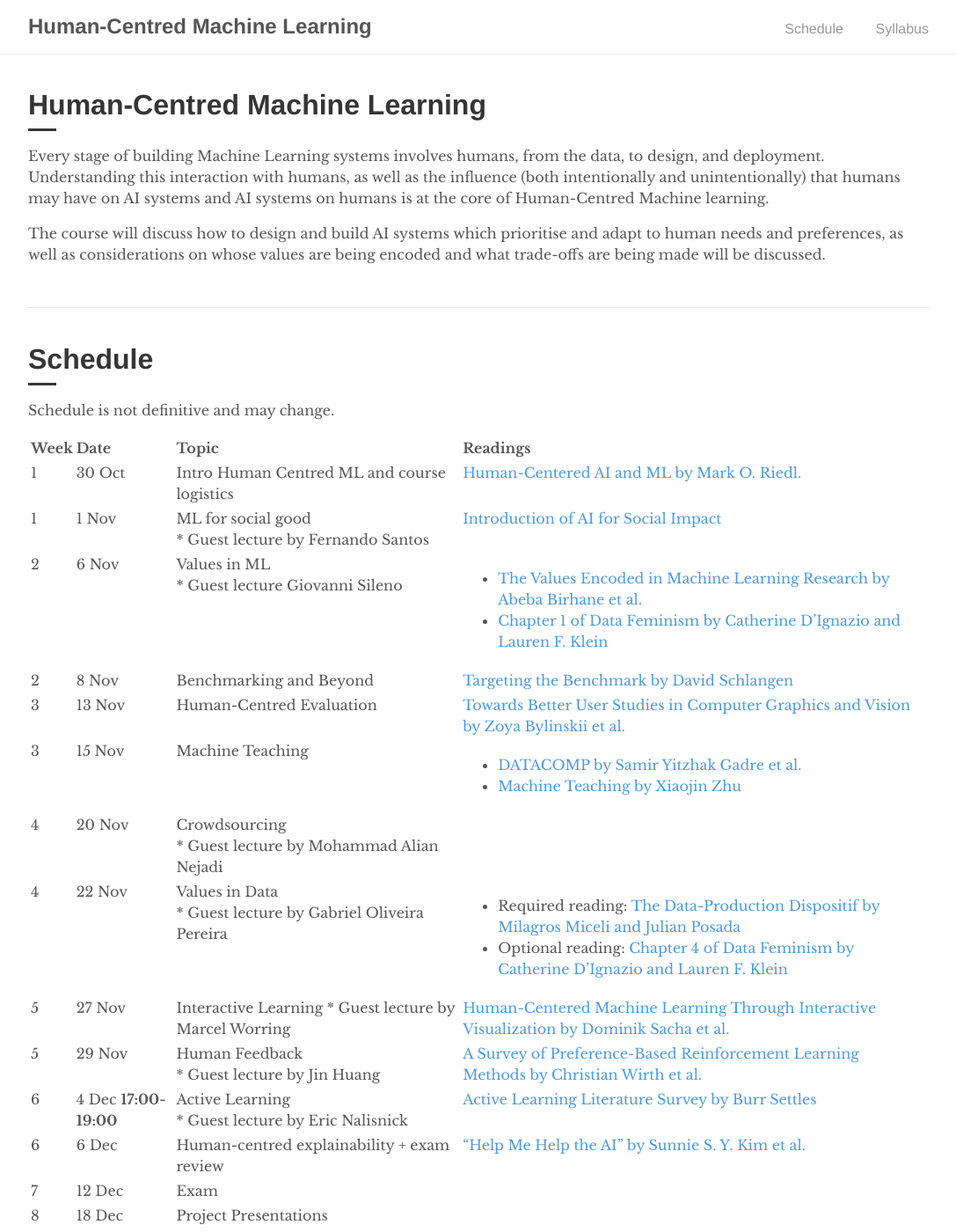
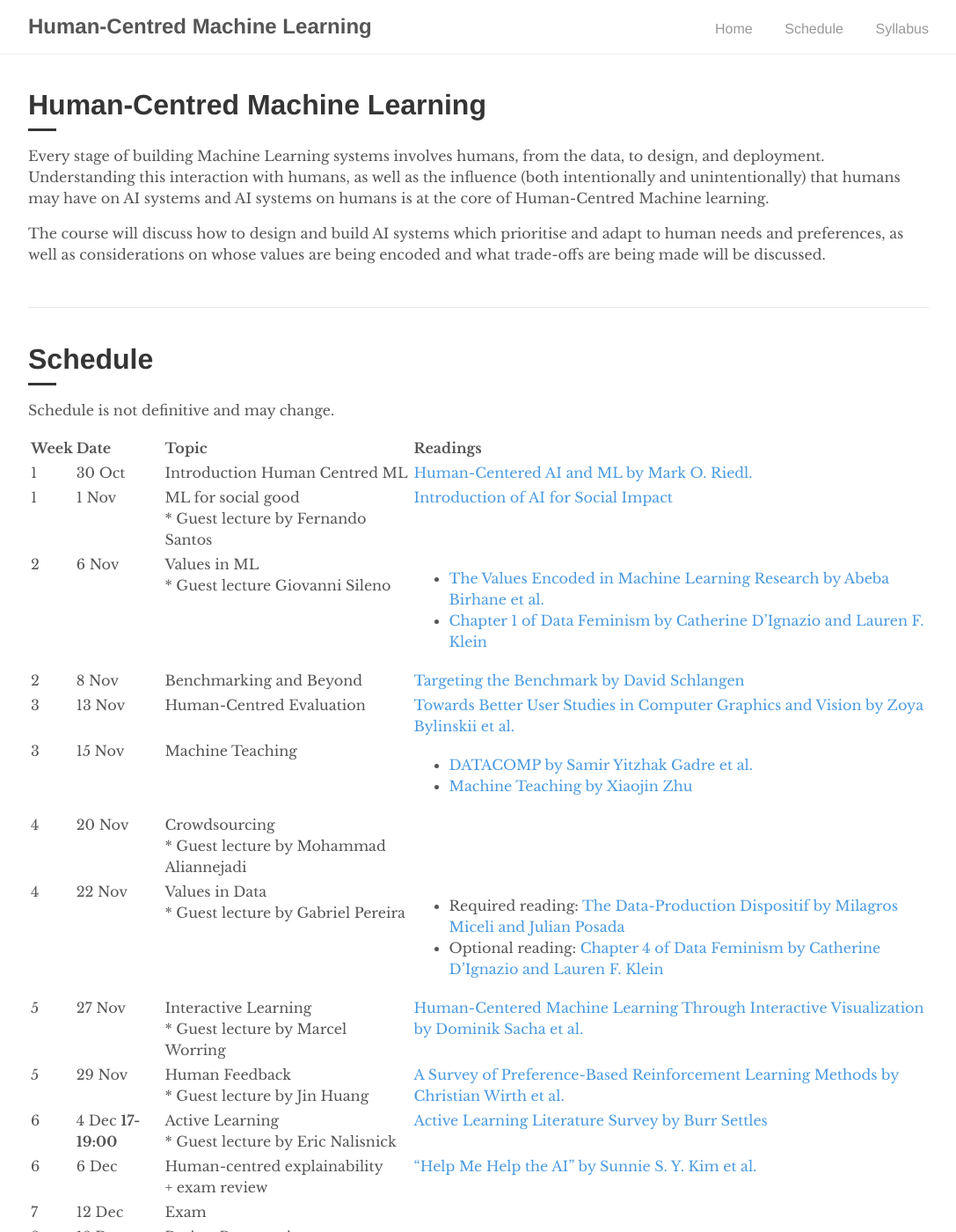
Before and after one commit to amsterdam-hcml/amsterdam-hcml.github.io, a Jekyll site: the page built from index.html, in a window 1280 px wide and 1400 px high. Shown: the whole window at 88% size, without its empty margins (96-1183 px from the left). Built offline with Jekyll 4.4.1, drawn with Linux system fonts in a browser that asks for light colours; the list of posts is cut into pages by our own code.

Commit message:
Improved formatting

```diff
--- a/_includes/navigation.html
+++ b/_includes/navigation.html
@@ -4,6 +4,7 @@
       <h2 class="nav-title">{{ site.title }}</h2>
     </a>
     <ul>
+      <li><a href="{{ site.baseurl }}">Home</a></li>
       <li><a href="{{ site.baseurl }}/#schedule">Schedule</a></li>
       <li><a href="{{ '/syllabus' | prepend: site.baseurl }}">Syllabus</a></li>
     </ul>
--- a/_includes/schedule.md
+++ b/_includes/schedule.md
@@ -2,17 +2,17 @@
 
 | Week | Date | Topic | Readings |
 | :---- | :---- | :---- | :---- |
-| 1 | 30 Oct | Intro Human Centred ML and course logistics | [Human-Centered AI and ML by Mark O. Riedl.](https://arxiv.org/abs/1901.11184)  |
+| 1 | 30 Oct | Introduction Human Centred ML | [Human-Centered AI and ML by Mark O. Riedl.](https://arxiv.org/abs/1901.11184)  |
 | 1 | 1 Nov | ML for social good <br/> * Guest lecture by Fernando Santos | [Introduction of AI for Social Impact](https://ai4sibook.org/)  |
 | 2 | 6 Nov | Values in ML <br/> * Guest lecture Giovanni Sileno | {::nomarkdown}<ul><li>{:/}[The Values Encoded in Machine Learning Research by Abeba Birhane et al.](https://dl.acm.org/doi/abs/10.1145/3531146.3533083){::nomarkdown}</li><li>{:/}[Chapter 1 of Data Feminism by Catherine D'Ignazio and Lauren F. Klein](https://data-feminism.mitpress.mit.edu/pub/vi8obxh7/release/4){::nomarkdown}</li></ul>{:/} |
 | 2 | 8 Nov | Benchmarking and Beyond | [Targeting the Benchmark by David Schlangen](https://arxiv.org/abs/2007.04792)   |
 | 3 | 13 Nov | Human-Centred Evaluation | [Towards Better User Studies in Computer Graphics and Vision by Zoya Bylinskii et al.](https://arxiv.org/abs/2206.11461)  |
 | 3 | 15 Nov | Machine Teaching | {::nomarkdown}<ul><li>{:/}[DATACOMP by Samir Yitzhak Gadre et al.](https://arxiv.org/pdf/2304.14108){::nomarkdown}</li> <li>{:/}[Machine Teaching by Xiaojin Zhu ](https://ojs.aaai.org/index.php/AAAI/article/view/9761) {::nomarkdown}</li></ul>{:/} |
-| 4 | 20 Nov | Crowdsourcing <br/> * Guest lecture by Mohammad Alian Nejadi  |  |
-| 4 | 22 Nov | Values in Data <br/> * Guest lecture by Gabriel Oliveira Pereira | {::nomarkdown}<ul><li>{:/}Required reading:  [The Data-Production Dispositif by Milagros Miceli and Julian Posada](https://dl.acm.org/doi/10.1145/3555561) {::nomarkdown}</li> <li>{:/}Optional reading: [Chapter 4 of Data Feminism by Catherine D'Ignazio and Lauren F. Klein](https://data-feminism.mitpress.mit.edu/pub/h1w0nbqp/release/3) {::nomarkdown}</li></ul>{:/}  |
-| 5 | 27 Nov | Interactive Learning * Guest lecture by Marcel Worring | [Human-Centered Machine Learning Through Interactive Visualization by Dominik Sacha et al.](https://www.esann.org/sites/default/files/proceedings/legacy/es2016-166.pdf) |
+| 4 | 20 Nov | Crowdsourcing <br/> * Guest lecture by Mohammad Aliannejadi  |  |
+| 4 | 22 Nov | Values in Data <br/> * Guest lecture by Gabriel Pereira | {::nomarkdown}<ul><li>{:/}Required reading:  [The Data-Production Dispositif by Milagros Miceli and Julian Posada](https://dl.acm.org/doi/10.1145/3555561) {::nomarkdown}</li> <li>{:/}Optional reading: [Chapter 4 of Data Feminism by Catherine D'Ignazio and Lauren F. Klein](https://data-feminism.mitpress.mit.edu/pub/h1w0nbqp/release/3) {::nomarkdown}</li></ul>{:/}  |
+| 5 | 27 Nov | Interactive Learning <br/> * Guest lecture by Marcel Worring | [Human-Centered Machine Learning Through Interactive Visualization by Dominik Sacha et al.](https://www.esann.org/sites/default/files/proceedings/legacy/es2016-166.pdf) |
 | 5 | 29 Nov | Human Feedback <br/> * Guest lecture by Jin Huang | [A Survey of Preference-Based Reinforcement Learning Methods by Christian Wirth et al.](https://jmlr.org/papers/v18/16-634.html) |
-| 6 | 4 Dec **17:00-19:00** | Active Learning <br/> * Guest lecture by Eric Nalisnick | [Active Learning Literature Survey by Burr Settles](https://minds.wisconsin.edu/bitstream/handle/1793/60660/TR1648.pdf?sequence=1)  |
-| 6 | 6 Dec  | Human-centred explainability \+ exam review | ["Help Me Help the AI" by Sunnie S. Y. Kim et al.](https://dl.acm.org/doi/full/10.1145/3544548.3581001)  |
+| 6 | 4 Dec **17-19:00** | Active Learning <br/> * Guest lecture by Eric Nalisnick | [Active Learning Literature Survey by Burr Settles](https://minds.wisconsin.edu/bitstream/handle/1793/60660/TR1648.pdf?sequence=1)  |
+| 6 | 6 Dec  | Human-centred explainability <br/> \+ exam review | ["Help Me Help the AI" by Sunnie S. Y. Kim et al.](https://dl.acm.org/doi/full/10.1145/3544548.3581001)  |
 | 7 | 12 Dec | Exam |  |
 | 8 | 18 Dec | Project Presentations |  |
```
